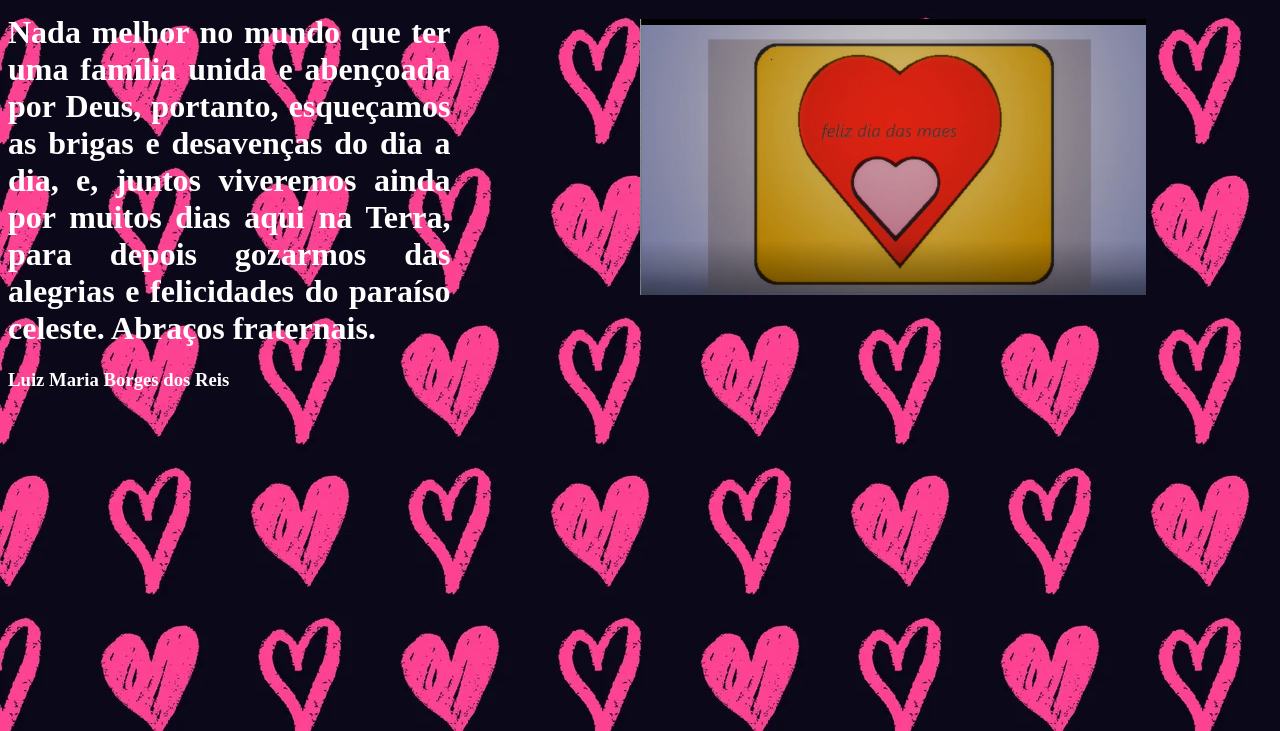
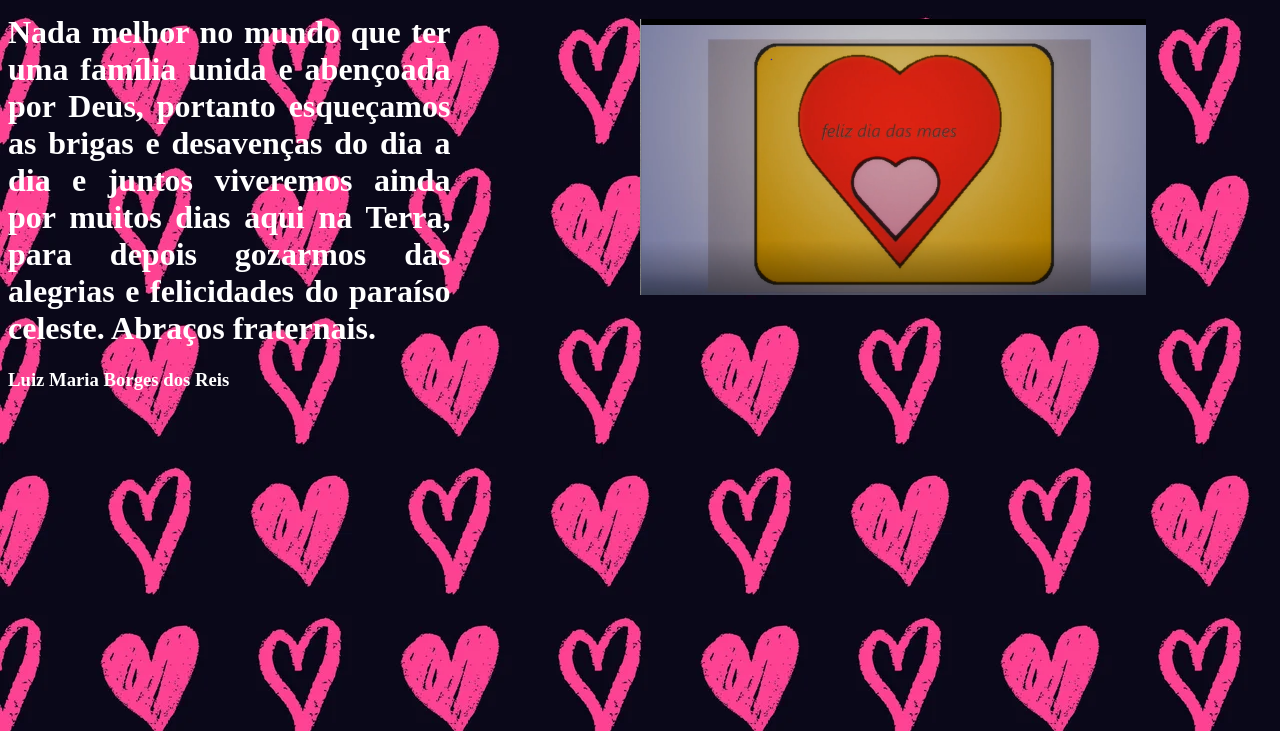
Before and after one commit to nonopava/beatriz, a plain HTML site: page index.html in a window 1280 px wide. Shown: the part 69-800 px from the top of the page. Drawn offline with Linux system fonts and the light colour scheme.

Commit message:
Add files via upload

```diff
--- a/index.html
+++ b/index.html
@@ -25,7 +25,7 @@
     </div>
     <div id="mensagem">
         <h1>
-            Nada melhor no mundo que ter uma família unida e abençoada por Deus, portanto, esqueçamos as brigas e desavenças do dia a dia, e,
+            Nada melhor no mundo que ter uma família unida e abençoada por Deus, portanto esqueçamos as brigas e desavenças do dia a dia e
             juntos viveremos ainda por muitos dias aqui na Terra, para depois gozarmos das alegrias e felicidades do paraíso celeste.
             Abraços fraternais.
         </h1>
```
